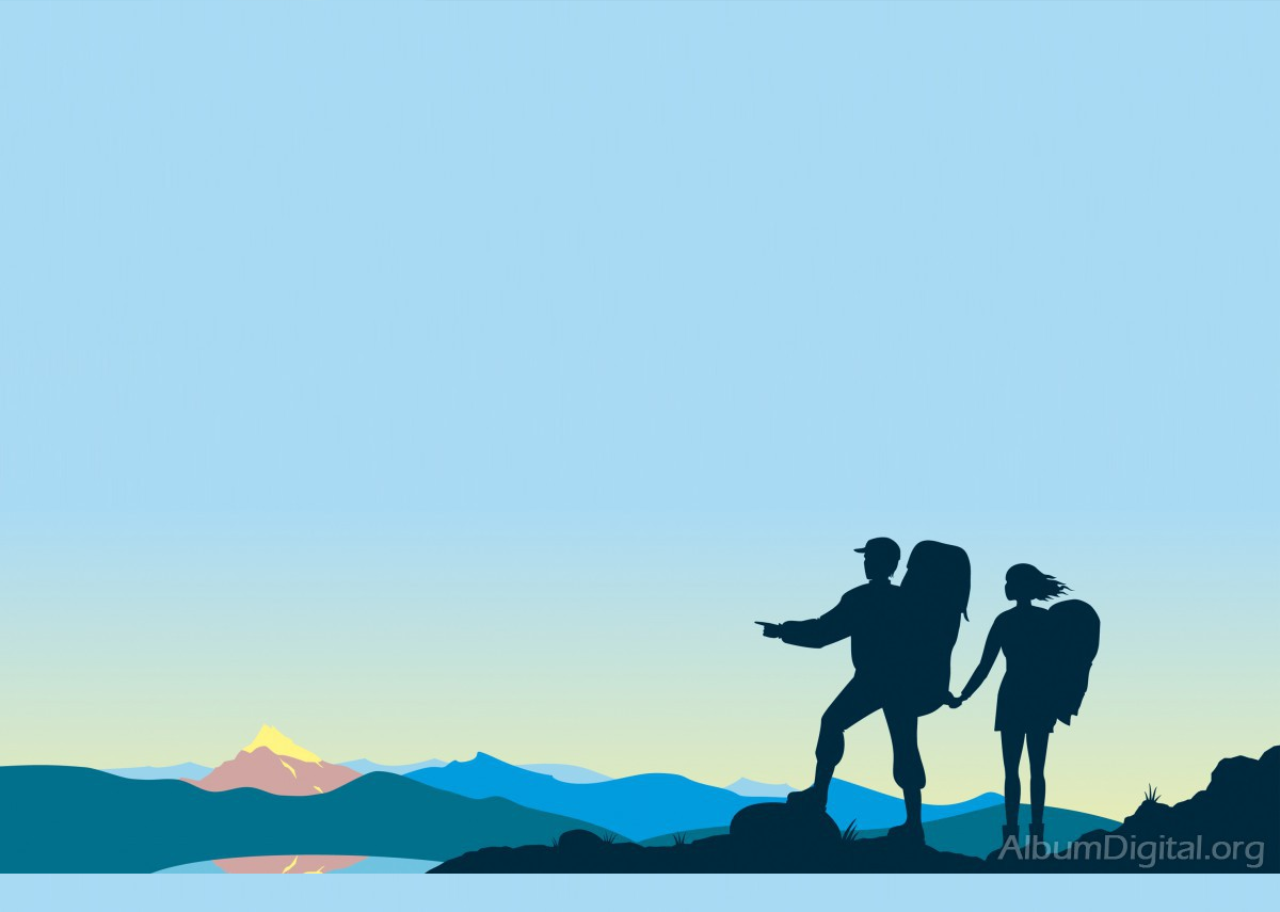
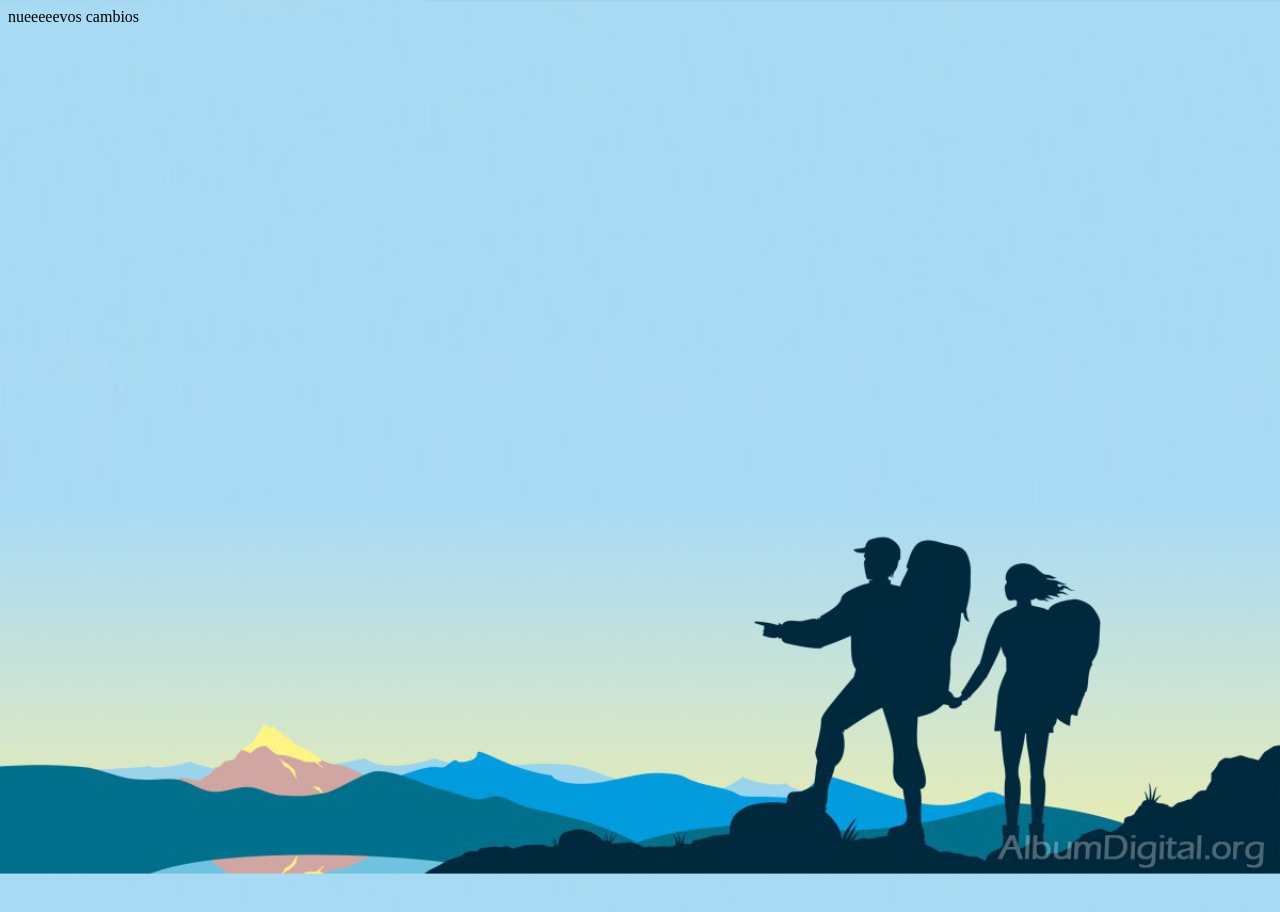
Before and after one commit to ankebox/trabajo_lenguajes, a plain HTML site: page index.html in a window 1280 px wide. Drawn offline with Linux system fonts and the light colour scheme.

Commit message:
segundo commmit prueba

```diff
--- a/index.html
+++ b/index.html
@@ -11,13 +11,14 @@
                 background-size: cover;
                 height: 1024px;
 				width: 698px;
+
             }
 
             </style>
     </head>
 
     <body>
-
+    <p> nueeeeevos cambios </p>
 
 
     </body>
```
